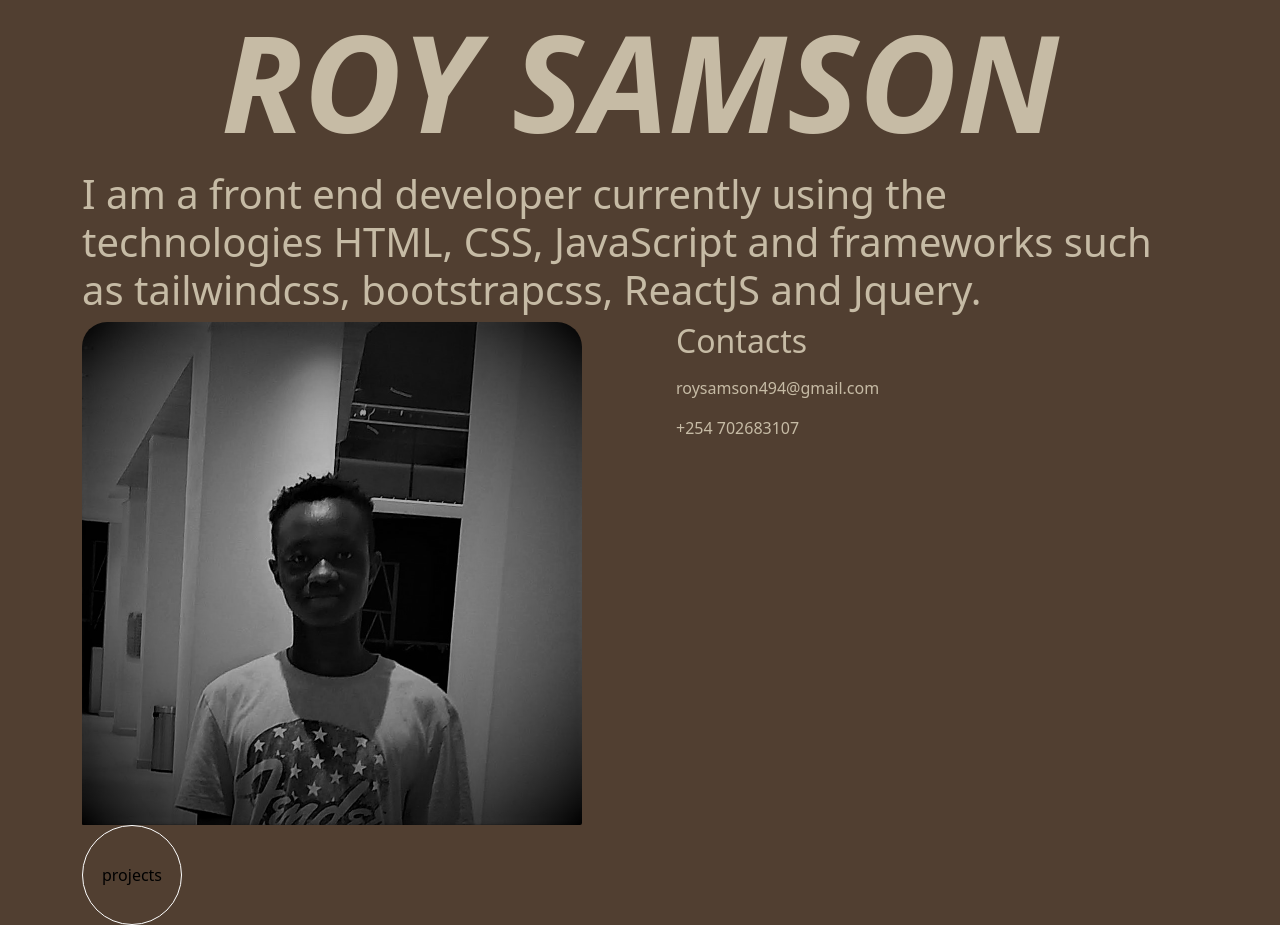
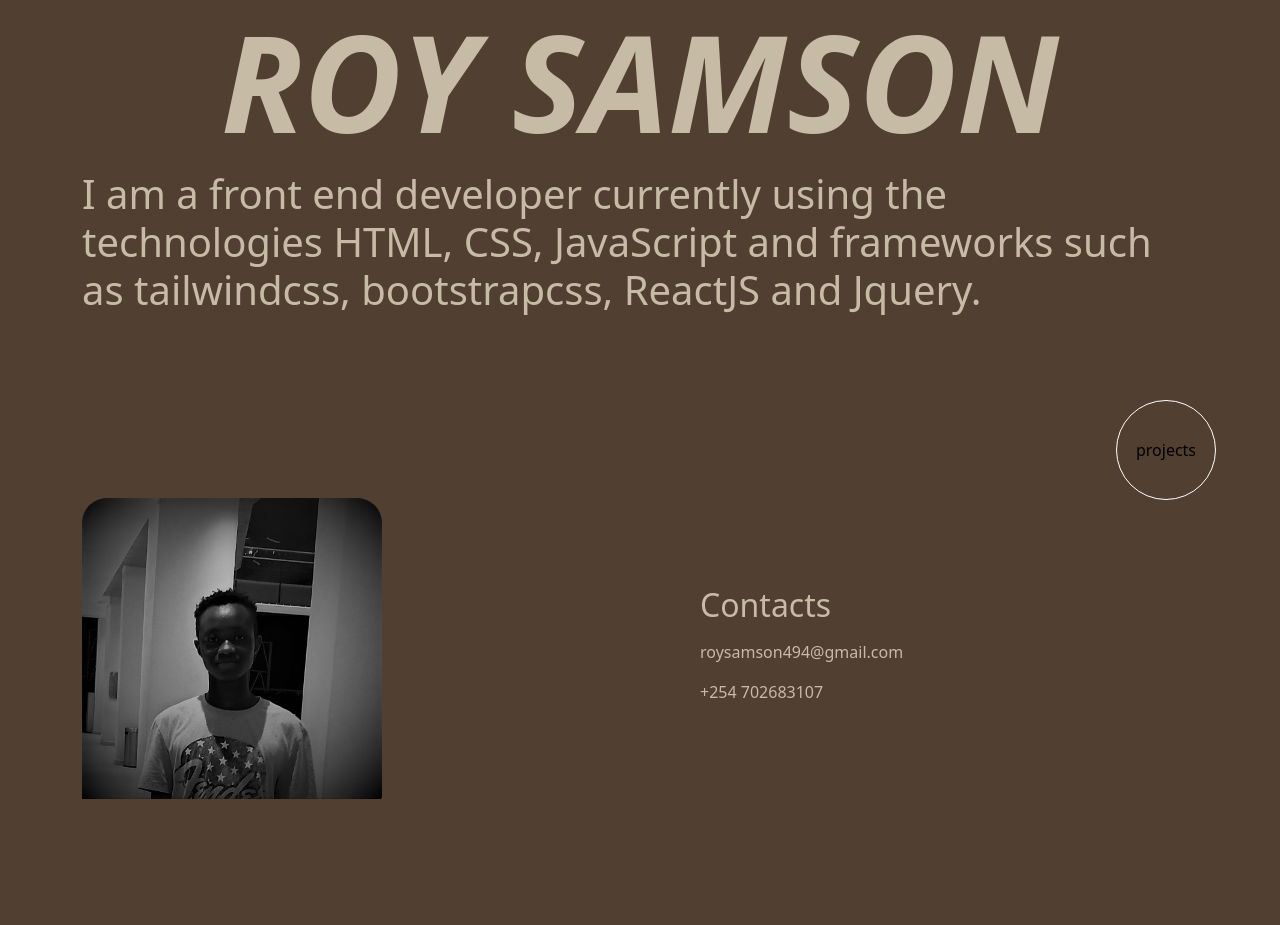
Before and after one commit to RoySamson-stack/roy-samson-portfolio, a plain HTML site: page index.html in a window 1280 px wide. After the commit the page ends 800 px from the top, so only its background shows below. Drawn offline with nearby package versions, Linux system fonts and the light colour scheme.

Commit message:
aligning the button to the right and making the image fixed then adding javascript functionality for the onpress

```diff
--- a/index.css
+++ b/index.css
@@ -1,35 +1,51 @@
-*{
+* {
   margin: 0px;
   padding: 0px;
 }
 
-body{
-  background-color:#513F31;
+body {
+  background-color: #513F31;
   color: #C6BBA5;
 }
-.main-title{
+
+.main-title {
   text-align: center;
   font-weight: bold;
   font-style: italic;
   font-size: 135px;
-}.image_me{
+}
+
+.image_me {
   text-align: left;
-  width: 500px;
+  width: 300px;
   /* position: absolute; */
   border-radius: 25px 25px 2px 1px;
-  float: left;
+  margin-bottom: 1px;
+  position: fixed;
   bottom: 0px;
 }
-.line{
- height: 200px;
-width: 20px;
-color: white;
-}#image-container{
-text-align: left;
-}.link-btn{
+
+.line {
+  height: 200px;
+  width: 20px;
+  color: white;
+}
+
+#image-container {
+  text-align: left;
+}
+
+.link-btn {
   height: 100px;
   background-color: inherit;
   width: 100px;
   border-radius: 50%;
   border: 1px solid white;
+  float: right;
+  position: absolute;
+  top: 50%;
+  right: 5%;
+}.contact{
+  position: absolute;
+  bottom: 10%;
 }
--- a/index.html
+++ b/index.html
@@ -27,12 +27,12 @@
       </div>
     </div>
     <div class="row">
-     <div class="col" id="image-container">
+     <div class="col-sm-6" id="image-container">
        <img src="img/image.png" class=" image_me" id=""/>
      </div>
      <div class="line"></div>
       <div class="line"></div>
-      <div class="contain col">
+      <div class="col contain">
         <div class="contact">
           <h2 class="">Contacts</h2>
           <p></p>
@@ -43,11 +43,11 @@
     </div>
     <input class="link-btn" type="submit" value="projects"/>
   </div>
+  <script src="https://ajax.googleapis.com/ajax/libs/jquery/3.2.1/jquery.min.js"></script>
   <script src="https://unpkg.com/aos@next/dist/aos.js"></script>
   <script>
     AOS.init();
   </script>
-  <script src="https://ajax.googleapis.com/ajax/libs/jquery/3.2.1/jquery.min.js"></script>
   <scirpt src="index.js"></scirpt>
 </body>
 
--- a/index.js
+++ b/index.js
@@ -0,0 +1,5 @@
+$(document).ready(function(){
+  $(".link-btn").click(function(){
+    $(".title").hide();
+  })
+})
```
